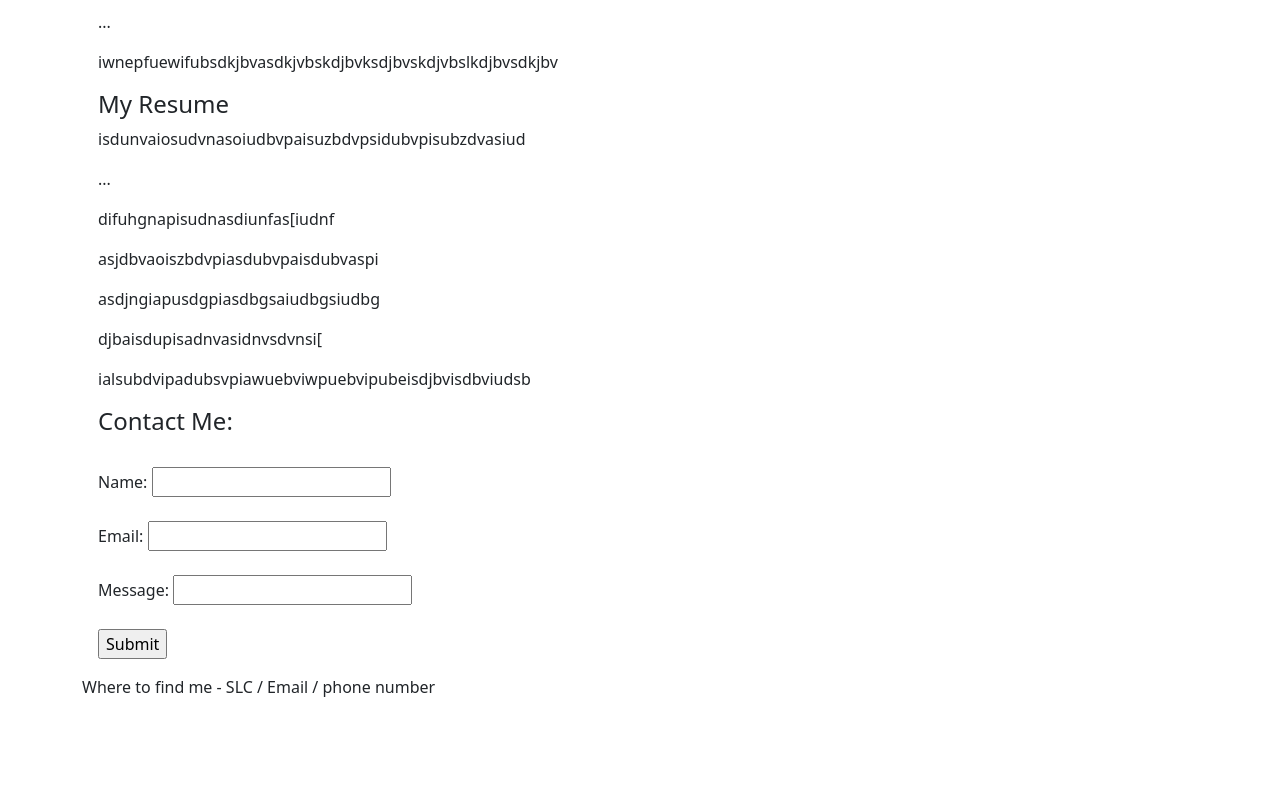
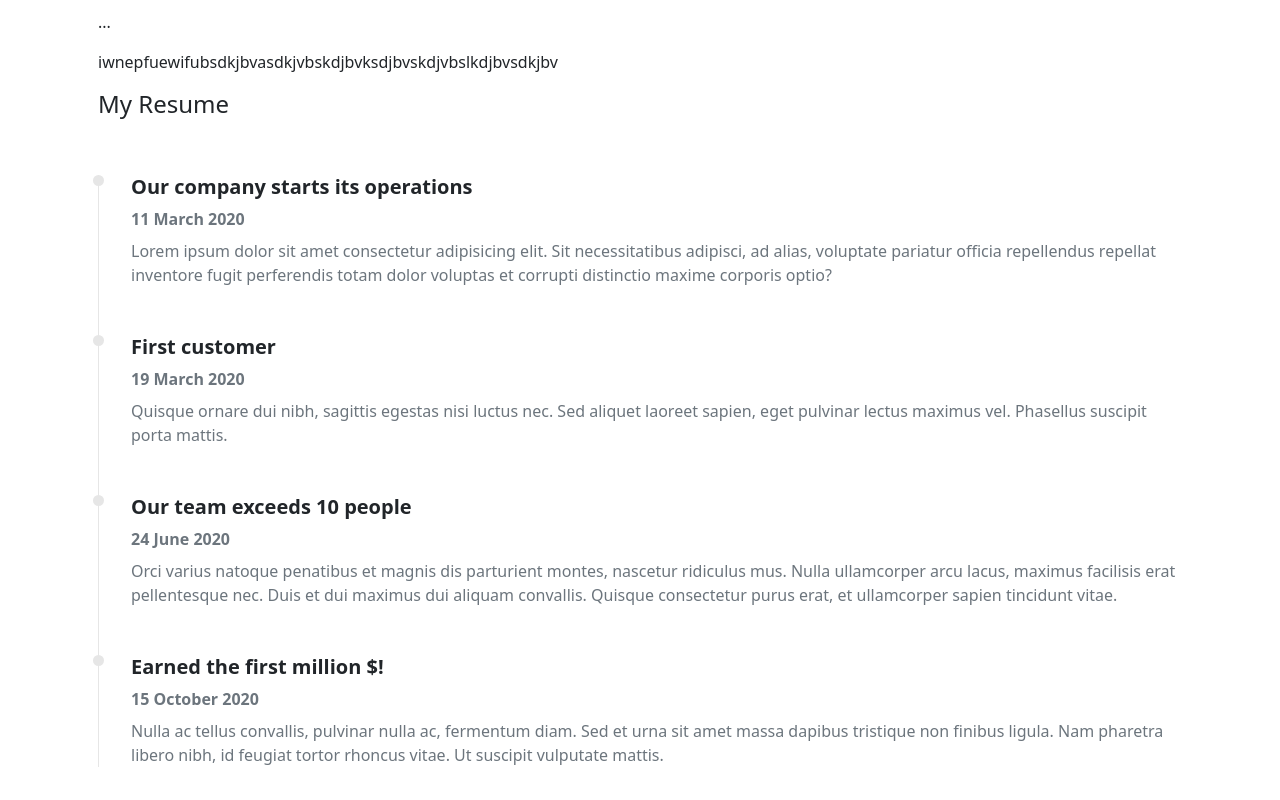
Before and after one commit to evrouge/My-Portfolio, a plain HTML site: page index.html in a window 1280 px wide. Shown: the part 1440-2240 px from the top of the page. Before the commit the page ends 2155 px from the top, so only its background shows below. Drawn offline with nearby package versions, Linux system fonts and the light colour scheme.

Commit message:
initial commit

```diff
--- a/index.html
+++ b/index.html
@@ -91,6 +91,56 @@
             <p>iwnepfuewifubsdkjbvasdkjvbskdjbvksdjbvskdjvbslkdjbvsdkjbv</p>
             <h4 id="scrollspyHeading4">My Resume</h4>
             <!--add resume here / pdf ?-->
+
+            <!-- Section: Timeline -->
+            <section class="py-5">
+                <ul class="timeline">
+                    <li class="timeline-item mb-5">
+                        <h5 class="fw-bold">Our company starts its operations</h5>
+                        <p class="text-muted mb-2 fw-bold">11 March 2020</p>
+                        <p class="text-muted">
+                            Lorem ipsum dolor sit amet consectetur adipisicing elit. Sit
+                            necessitatibus adipisci, ad alias, voluptate pariatur officia
+                            repellendus repellat inventore fugit perferendis totam dolor
+                            voluptas et corrupti distinctio maxime corporis optio?
+                        </p>
+                    </li>
+
+                    <li class="timeline-item mb-5">
+                        <h5 class="fw-bold">First customer</h5>
+                        <p class="text-muted mb-2 fw-bold">19 March 2020</p>
+                        <p class="text-muted">
+                            Quisque ornare dui nibh, sagittis egestas nisi luctus nec. Sed
+                            aliquet laoreet sapien, eget pulvinar lectus maximus vel.
+                            Phasellus suscipit porta mattis.
+                        </p>
+                    </li>
+
+                    <li class="timeline-item mb-5">
+                        <h5 class="fw-bold">Our team exceeds 10 people</h5>
+                        <p class="text-muted mb-2 fw-bold">24 June 2020</p>
+                        <p class="text-muted">
+                            Orci varius natoque penatibus et magnis dis parturient montes,
+                            nascetur ridiculus mus. Nulla ullamcorper arcu lacus, maximus
+                            facilisis erat pellentesque nec. Duis et dui maximus dui aliquam
+                            convallis. Quisque consectetur purus erat, et ullamcorper sapien
+                            tincidunt vitae.
+                        </p>
+                    </li>
+
+                    <li class="timeline-item mb-5">
+                        <h5 class="fw-bold">Earned the first million $!</h5>
+                        <p class="text-muted mb-2 fw-bold">15 October 2020</p>
+                        <p class="text-muted">
+                            Nulla ac tellus convallis, pulvinar nulla ac, fermentum diam. Sed
+                            et urna sit amet massa dapibus tristique non finibus ligula. Nam
+                            pharetra libero nibh, id feugiat tortor rhoncus vitae. Ut suscipit
+                            vulputate mattis.
+                        </p>
+                    </li>
+                </ul>
+            </section>
+            <!-- Section: Timeline -->
             <p>isdunvaiosudvnasoiudbvpaisuzbdvpsidubvpisubzdvasiud</p>
             <p>...</p>
             <p>difuhgnapisudnasdiunfas[iudnf</p>
--- a/main.css
+++ b/main.css
@@ -10,3 +10,29 @@ h2 {
 .nav-item {
     color: aquamarine;
 }
+
+/* bootstrap timeline css */
+.timeline {
+    border-left: 1px solid hsl(0, 0%, 90%);
+    position: relative;
+    list-style: none;
+}
+
+.timeline .timeline-item {
+    position: relative;
+}
+
+.timeline .timeline-item:after {
+    position: absolute;
+    display: block;
+    top: 0;
+}
+
+.timeline .timeline-item:after {
+    background-color: hsl(0, 0%, 90%);
+    left: -38px;
+    border-radius: 50%;
+    height: 11px;
+    width: 11px;
+    content: "";
+}
```
Also changed, not shown: 1 other file.
